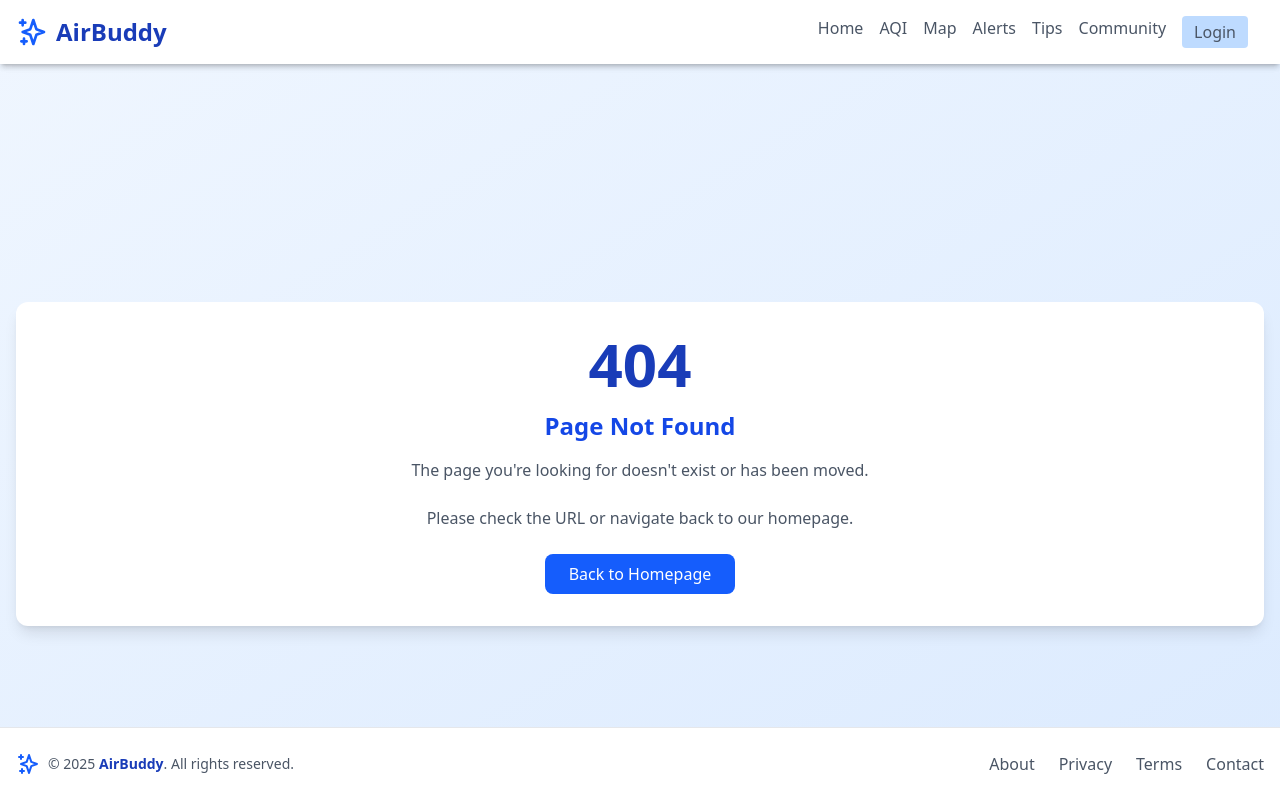
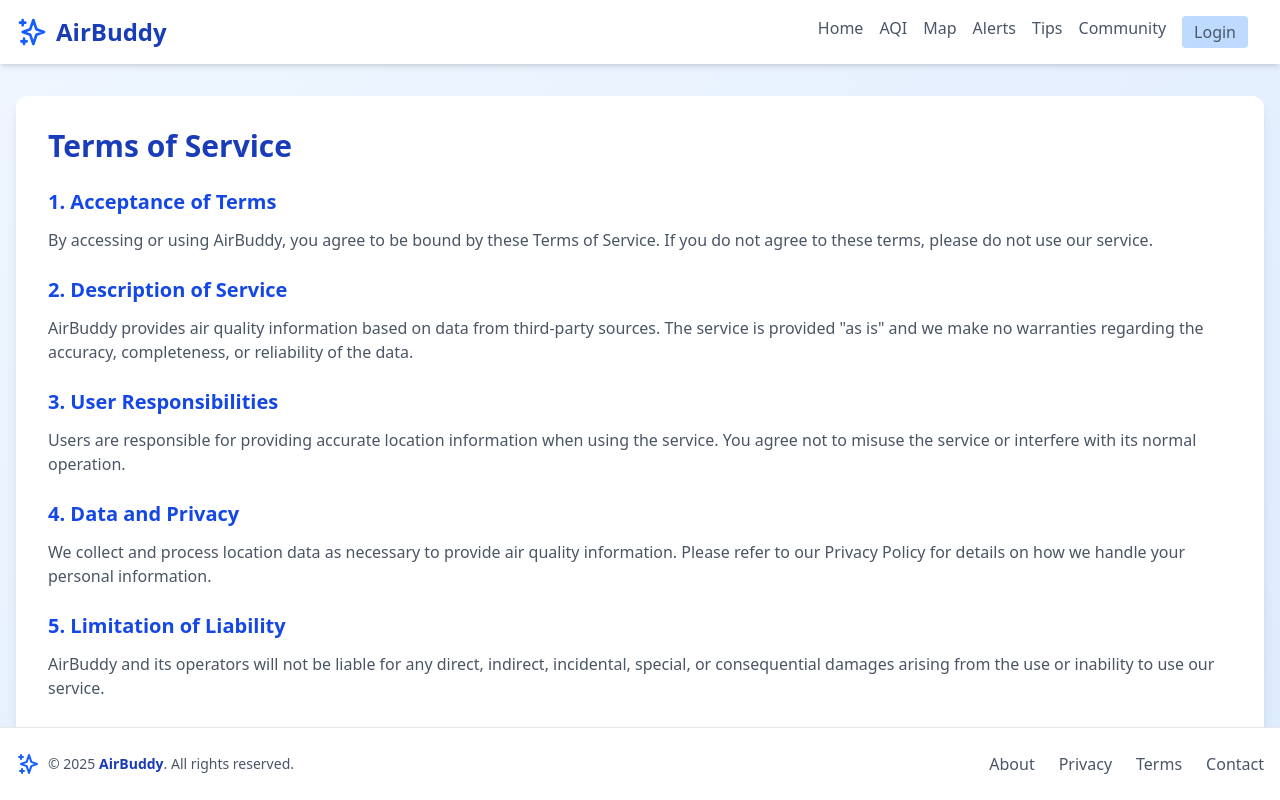
Before and after one commit to Scemworks/gdg-solutions-hackathon, a Next.js app in the folder airbuddy-frontend/: page /terms in a window 1280 px wide. Before the commit this address had no page. Shown: the top 800 px of the page. Built offline with nearby package versions, Linux system fonts and the light colour scheme.

Commit message:
Added terms page

```diff
--- /dev/null
+++ b/airbuddy-frontend/src/app/terms/page.tsx
@@ -0,0 +1,75 @@
+import React from 'react';
+import Link from 'next/link';
+
+export default function TermsPage() {
+    return (
+            <div className="min-h-screen bg-gradient-to-br from-blue-50 to-blue-100 dark:from-gray-800 dark:to-gray-900">
+                <div className="container mx-auto px-4 py-8">
+                    <div className="bg-white dark:bg-gray-800 rounded-xl shadow-lg dark:shadow-gray-900/30 p-8 mb-8">
+                        <h1 className="text-3xl font-bold text-blue-800 dark:text-blue-400 mb-6">Terms of Service</h1>
+
+                        <section className="mb-6">
+                            <h2 className="text-xl font-semibold text-blue-700 dark:text-blue-300 mb-3">1. Acceptance of Terms</h2>
+                            <p className="text-gray-600 dark:text-gray-300 mb-3">
+                                By accessing or using AirBuddy, you agree to be bound by these Terms of Service. If you do not agree
+                                to these terms, please do not use our service.
+                            </p>
+                        </section>
+
+                        <section className="mb-6">
+                            <h2 className="text-xl font-semibold text-blue-700 dark:text-blue-300 mb-3">2. Description of Service</h2>
+                            <p className="text-gray-600 dark:text-gray-300 mb-3">
+                                AirBuddy provides air quality information based on data from third-party sources. The service is provided
+                                "as is" and we make no warranties regarding the accuracy, completeness, or reliability of the data.
+                            </p>
+                        </section>
+
+                        <section className="mb-6">
+                            <h2 className="text-xl font-semibold text-blue-700 dark:text-blue-300 mb-3">3. User Responsibilities</h2>
+                            <p className="text-gray-600 dark:text-gray-300 mb-3">
+                                Users are responsible for providing accurate location information when using the service. You agree not to
+                                misuse the service or interfere with its normal operation.
+                            </p>
+                        </section>
+
+                        <section className="mb-6">
+                            <h2 className="text-xl font-semibold text-blue-700 dark:text-blue-300 mb-3">4. Data and Privacy</h2>
+                            <p className="text-gray-600 dark:text-gray-300 mb-3">
+                                We collect and process location data as necessary to provide air quality information. Please refer to our
+                                Privacy Policy for details on how we handle your personal information.
+                            </p>
+                        </section>
+
+                        <section className="mb-6">
+                            <h2 className="text-xl font-semibold text-blue-700 dark:text-blue-300 mb-3">5. Limitation of Liability</h2>
+                            <p className="text-gray-600 dark:text-gray-300 mb-3">
+                                AirBuddy and its operators will not be liable for any direct, indirect, incidental, special, or consequential
+                                damages arising from the use or inability to use our service.
+                            </p>
+                        </section>
+
+                        <section className="mb-6">
+                            <h2 className="text-xl font-semibold text-blue-700 dark:text-blue-300 mb-3">6. Changes to Terms</h2>
+                            <p className="text-gray-600 dark:text-gray-300 mb-3">
+                                We reserve the right to modify these terms at any time. Continued use of the service after changes constitutes
+                                acceptance of the modified terms.
+                            </p>
+                        </section>
+
+                        <section className="mb-8">
+                            <h2 className="text-xl font-semibold text-blue-700 dark:text-blue-300 mb-3">7. Contact Us</h2>
+                            <p className="text-gray-600 dark:text-gray-300 mb-3">
+                                If you have any questions about these Terms of Service, please contact us.
+                            </p>
+                        </section>
+
+                        <div className="text-center mt-8">
+                            <Link href="/" className="inline-block bg-blue-600 hover:bg-blue-700 dark:bg-blue-700 dark:hover:bg-blue-600 text-white font-medium py-2 px-6 rounded-lg transition-colors">
+                                Back to Homepage
+                            </Link>
+                        </div>
+                    </div>
+                </div>
+            </div>
+    );
+}
```
